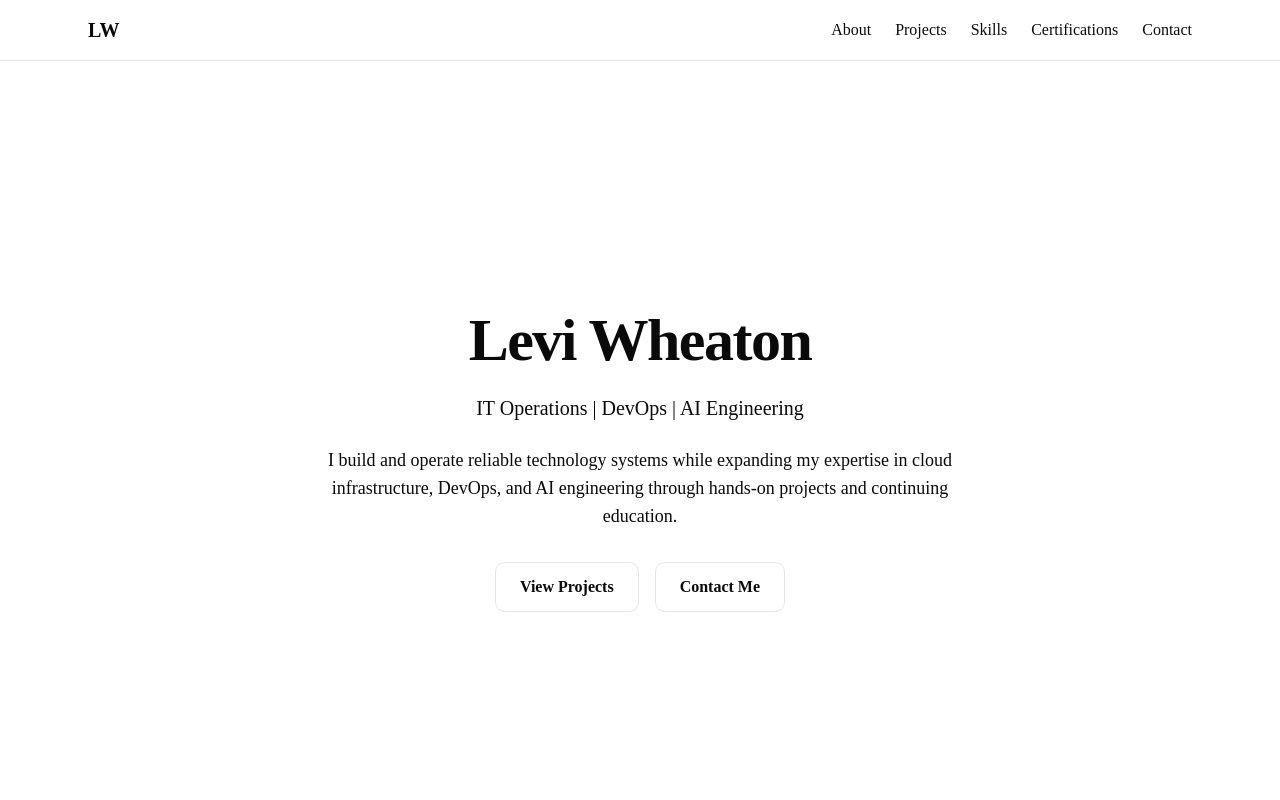
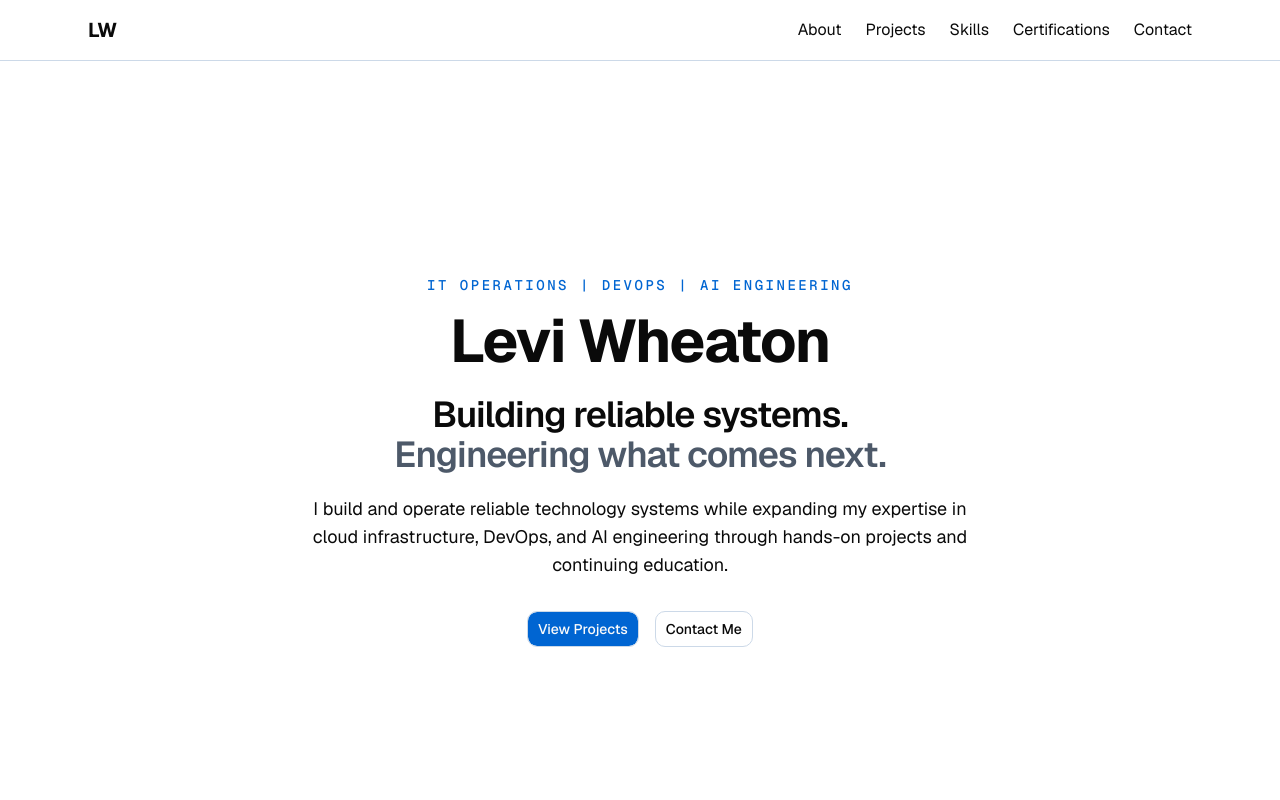
Before and after one commit to ivelwen/portfolio, a Next.js app: page / in a window 1280 px wide. Shown: the top 800 px of the page. Built offline with nearby package versions, Linux system fonts and the light colour scheme.

Commit message:
Redesign Hero and establish portfolio design system

```diff
--- a/src/app/globals.css
+++ b/src/app/globals.css
@@ -7,7 +7,7 @@
 @theme inline {
   --color-background: var(--background);
   --color-foreground: var(--foreground);
-  --font-sans: var(--font-sans);
+  --font-sans: var(--font-geist-sans);
   --font-mono: var(--font-geist-mono);
   --font-heading: var(--font-sans);
   --color-sidebar-ring: var(--sidebar-ring);
@@ -61,18 +61,18 @@
   --card-foreground: oklch(0.145 0 0);
   --popover: oklch(1 0 0);
   --popover-foreground: oklch(0.145 0 0);
-  --primary: oklch(0.205 0 0);
+  --primary: oklch(0.52 0.19 255);
   --primary-foreground: oklch(0.985 0 0);
   --secondary: oklch(0.97 0 0);
   --secondary-foreground: oklch(0.205 0 0);
-  --muted: oklch(0.97 0 0);
-  --muted-foreground: oklch(0.556 0 0);
-  --accent: oklch(0.97 0 0);
-  --accent-foreground: oklch(0.205 0 0);
+  --muted: oklch(0.96 0.015 250);
+  --muted-foreground: oklch(0.46 0.03 255);
+  --accent: oklch(0.93 0.035 235);
+  --accent-foreground: oklch(0.28 0.08 255);
   --destructive: oklch(0.577 0.245 27.325);
-  --border: oklch(0.922 0 0);
+  --border: oklch(0.88 0.025 250);
   --input: oklch(0.922 0 0);
-  --ring: oklch(0.708 0 0);
+  --ring: oklch(0.62 0.18 245);
   --chart-1: oklch(0.87 0 0);
   --chart-2: oklch(0.556 0 0);
   --chart-3: oklch(0.439 0 0);
--- a/src/components/Hero.tsx
+++ b/src/components/Hero.tsx
@@ -1,12 +1,40 @@
+import { buttonVariants } from "@/components/ui/button";
+
 export default function Hero() {
     return (
         <section className="min-h-screen px-6 flex flex-col items-center justify-center text-center">
-            <h1 className="text-4xl font-bold tracking-tight sm:text-5xl md:text-6xl">Levi Wheaton</h1>
-                <p className="mt-6 text-lg font-medium sm:text-xl">IT Operations | DevOps | AI Engineering</p>
-                <p className="mt-6 max-w-2xl text-base leading-7 sm:text-lg">I build and operate reliable technology systems while expanding my expertise in cloud infrastructure, DevOps, and AI engineering through hands-on projects and continuing education.</p>
+            <p className="mb-4 font-mono text-sm font-medium uppercase tracking-[0.18em] text-primary">
+                IT Operations | DevOps | AI Engineering
+            </p>
+
+            <h1 className="text-4xl font-bold tracking-tight sm:text-5xl md:text-6xl">
+                Levi Wheaton
+            </h1>
+
+            <h2 className="mt-6 max-w-3xl text-2xl font-semibold tracking-tight sm:text-3xl md:text-4xl">
+                Building reliable systems.
+                <span className="block text-muted-foreground">
+                    Engineering what comes next.
+                </span>
+            </h2>
+
+            <p className="mt-5 max-w-2xl text-base leading-7 sm:text-lg">
+                I build and operate reliable technology systems while expanding my expertise in cloud infrastructure, DevOps, and AI engineering through hands-on projects and continuing education.
+            </p>
             <div className="mt-8 flex flex-wrap justify-center gap-4">
-                <a href="#projects" className="rounded-lg border px-6 py-3 font-semibold transition-colors hover:bg-foreground hover:text-background focus-visible:outline-2 focus-visible:outline-offset-2">View Projects</a>
-                <a href="#contact" className="rounded-lg border px-6 py-3 font-semibold transition-colors hover:underline underline-offset-4 focus-visible:outline-2 focus-visible:outline-offset-2">Contact Me</a>
+                <a
+                    href="#projects"
+                    className={buttonVariants({ variant: "default", size: "lg" })}
+                >
+                    View Projects
+                </a>
+
+                <a
+                    href="#contact"
+                    className={buttonVariants({ variant: "outline", size: "lg" })}
+                >
+                    Contact Me
+                </a>
             </div>
         </section>
     );
--- a/src/components/ui/button.tsx
+++ b/src/components/ui/button.tsx
@@ -3,7 +3,7 @@ import { cva, type VariantProps } from "class-variance-authority"
 import { cn } from "cn"
 
 const buttonVariants = cva(
-  "group/button inline-flex shrink-0 items-center justify-center rounded-lg border border-transparent bg-clip-padding text-sm font-medium whitespace-nowrap transition-all outline-none select-none focus-visible:border-ring focus-visible:ring-3 focus-visible:ring-ring/50 active:not-aria-[haspopup]:translate-y-px disabled:pointer-events-none disabled:opacity-50 aria-invalid:border-destructive aria-invalid:ring-3 aria-invalid:ring-destructive/20 dark:aria-invalid:border-destructive/50 dark:aria-invalid:ring-destructive/40 [&_svg]:pointer-events-none [&_svg]:shrink-0 [&_svg:not([class*='size-'])]:size-4",
+  "group/button inline-flex shrink-0 items-center justify-center rounded-lg border bg-clip-padding text-sm font-medium whitespace-nowrap transition-all outline-none select-none focus-visible:border-ring focus-visible:ring-3 focus-visible:ring-ring/50 active:not-aria-[haspopup]:translate-y-px disabled:pointer-events-none disabled:opacity-50 aria-invalid:border-destructive aria-invalid:ring-3 aria-invalid:ring-destructive/20 dark:aria-invalid:border-destructive/50 dark:aria-invalid:ring-destructive/40 [&_svg]:pointer-events-none [&_svg]:shrink-0 [&_svg:not([class*='size-'])]:size-4",
   {
     variants: {
       variant: {
```
